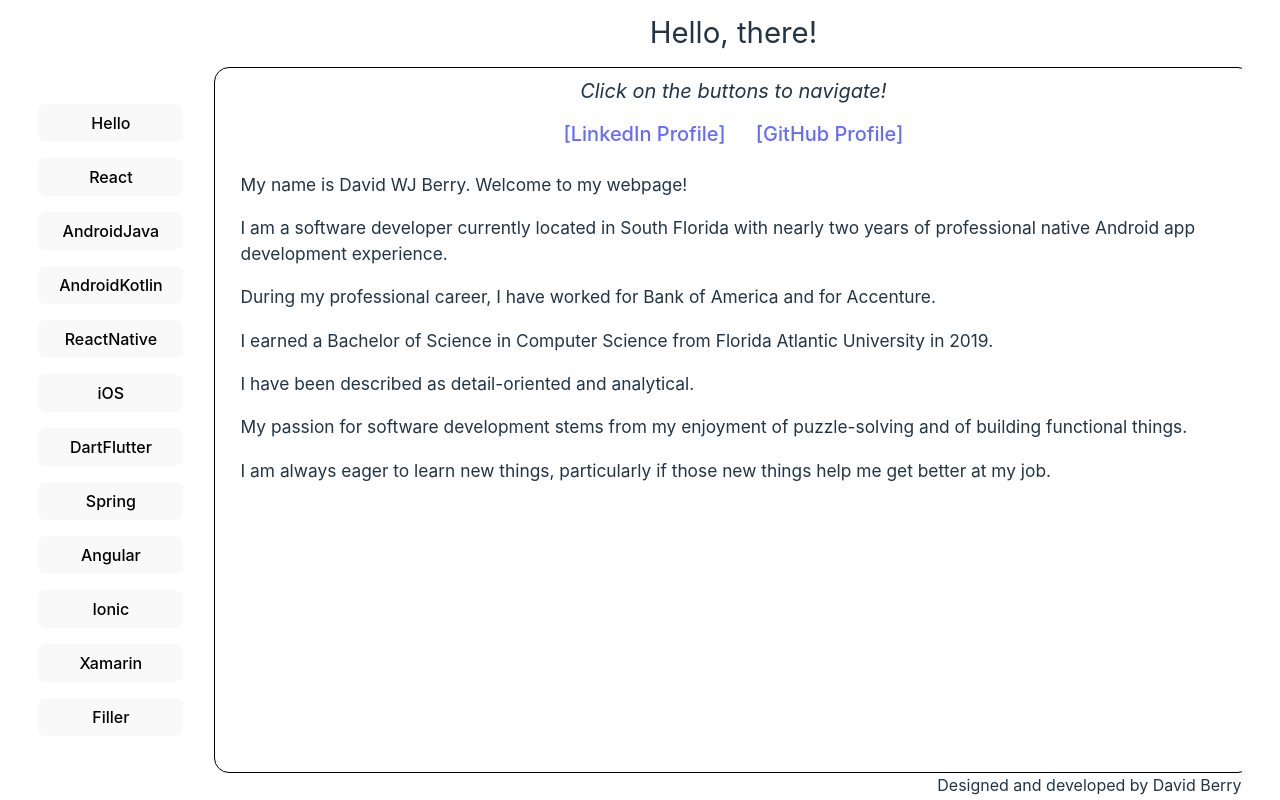
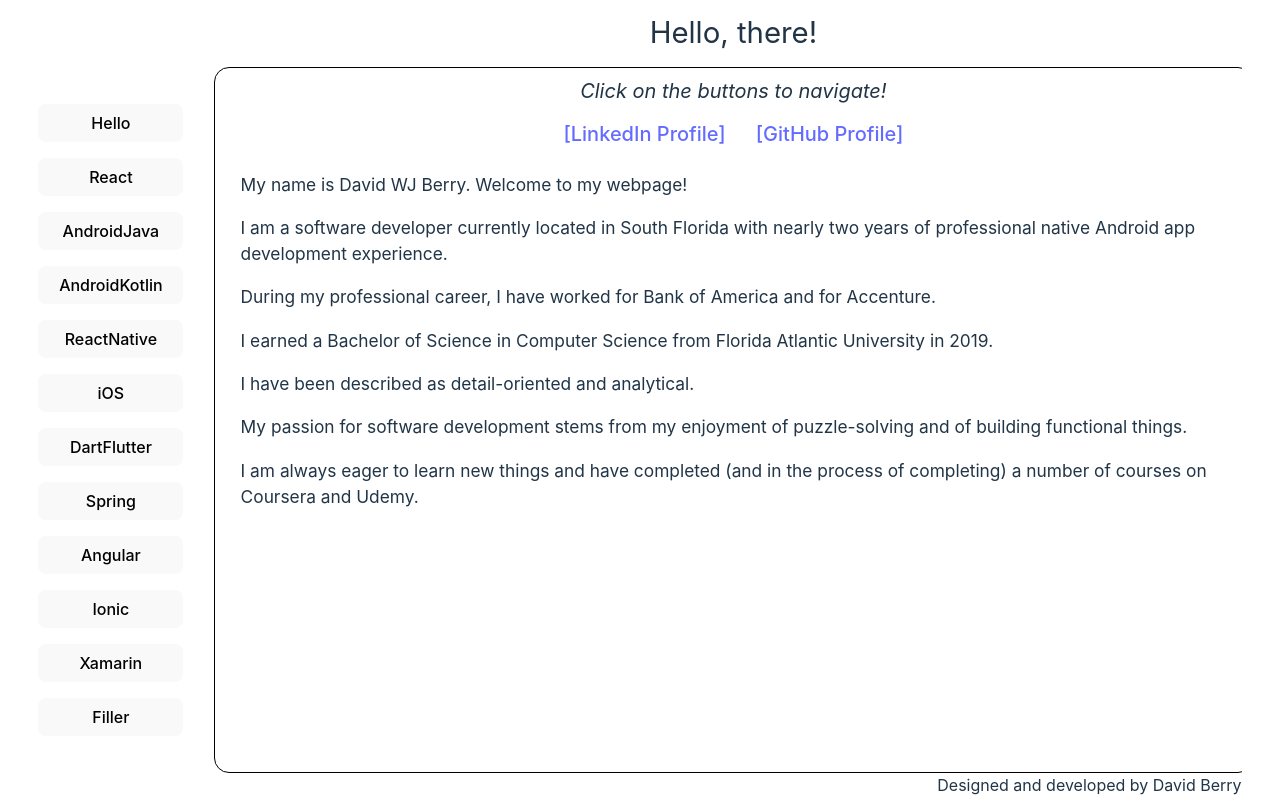
Before and after one commit to DBerry07/DBerry07.github.io, a React (Vite) app: page / in a window 1280 px wide. Built offline with nearby package versions, Linux system fonts and the light colour scheme.

Commit message:
Update screens.js

```diff
--- a/src/data/constants/screens.js
+++ b/src/data/constants/screens.js
@@ -15,7 +15,7 @@ export const Hello = {
     "I earned a Bachelor of Science in Computer Science from Florida Atlantic University in 2019.",
     "I have been described as detail-oriented and analytical.",
     "My passion for software development stems from my enjoyment of puzzle-solving and of building functional things.",
-    "I am always eager to learn new things, particularly if those new things help me get better at my job.",
+    "I am always eager to learn new things and have completed (and in the process of completing) a number of courses on Coursera and Udemy.",
   ],
 };
 
```
